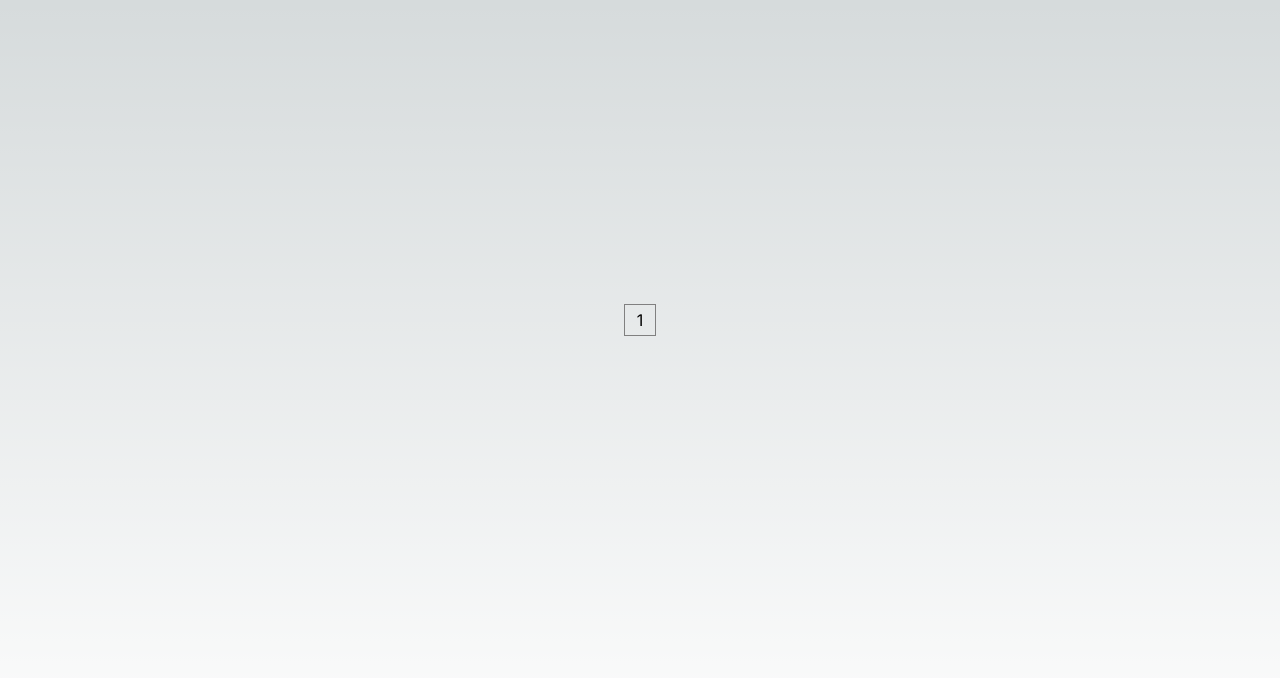
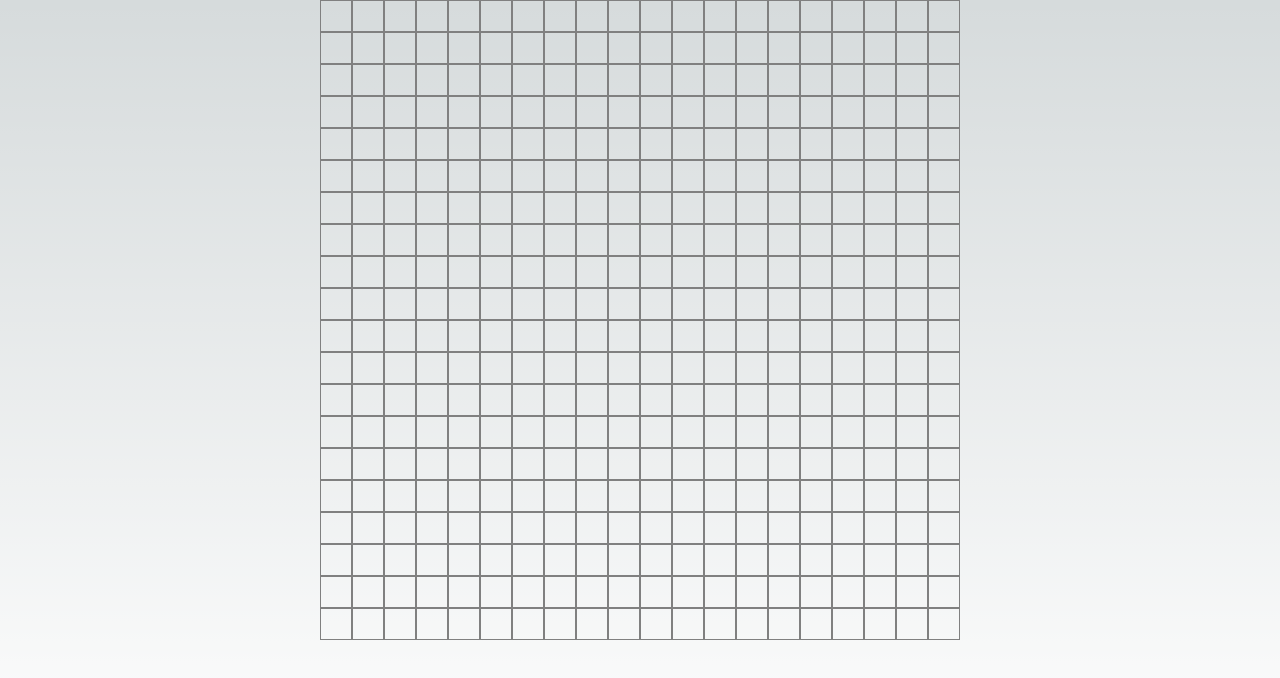
Before and after one commit to saintrabby/metas, a Next.js app: page / in a window 1280 px wide. Shown: the top 678 px of the page. Built offline with nearby package versions, Linux system fonts and the light colour scheme.

Commit message:
pack
add recoil
map

```diff
--- a/package.json
+++ b/package.json
@@ -14,6 +14,7 @@
     "next": "13.4.4",
     "react": "18.2.0",
     "react-dom": "18.2.0",
+    "recoil": "^0.7.7",
     "styled-components": "^5.3.11"
   }
 }
--- a/src/components/BlockWorld.js
+++ b/src/components/BlockWorld.js
@@ -1,13 +1,40 @@
-import React from 'react'
+import React, { useEffect } from 'react'
 import styled from 'styled-components'
+import { useRecoilState } from 'recoil'
+import { myAtoms } from '@/recoils/recoilRed'
 
 const BlockWorld = () => {
 
+	const [recMap, setRecMap] = useRecoilState(myAtoms.myMap)
+
 	console.log('hi BlockWorld!')
+
+	const makingField = () => {
+		let blocks = []
+
+		for (let j = 19; j >= 0; j--) {
+			for (let i = 0; i < 20; i++) {
+				blocks.push(
+					<Block
+						key={j * 20 + i}
+						pos={{ x: i, y: j }}
+						pass={true}
+						onClick={(e) => console.log({ x: i, y: j })}
+					/>)
+			}
+		}
+
+		setRecMap(blocks)
+	}
+
+	useEffect(() => {
+		if (recMap.length === 0)
+			makingField()
+	}, [])
 
 	return (
 		<BlockWrap>
-			<Block key={1}>{1}</Block>
+			{recMap == [] ? <div>Loading</div> : recMap}
 		</BlockWrap>
 	)
 }
--- a/src/pages/_app.js
+++ b/src/pages/_app.js
@@ -1,5 +1,8 @@
 import '@/styles/globals.css'
+import { RecoilRoot } from 'recoil'
 
 export default function App({ Component, pageProps }) {
-  return <Component {...pageProps} />
+  return <RecoilRoot>
+    <Component {...pageProps} />
+  </RecoilRoot>
 }
--- /dev/null
+++ b/src/recoils/recoilRed.js
@@ -0,0 +1,12 @@
+import { atom } from "recoil"
+
+const myMap = atom({
+	key: 'mymap',
+	default: [],
+})
+
+
+
+export const myAtoms = {
+	myMap,
+}
```
Also changed, not shown: 1 other file (tests, documents, lock files or other folders).
